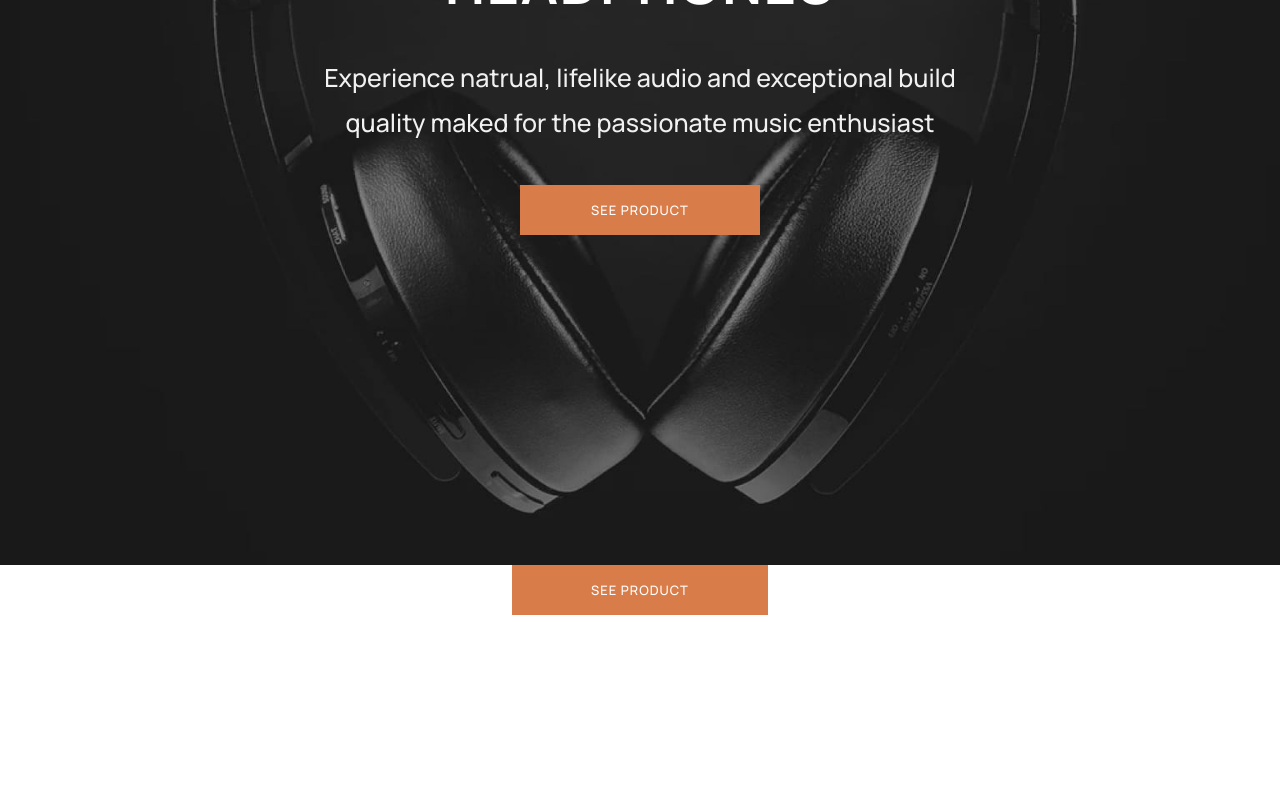
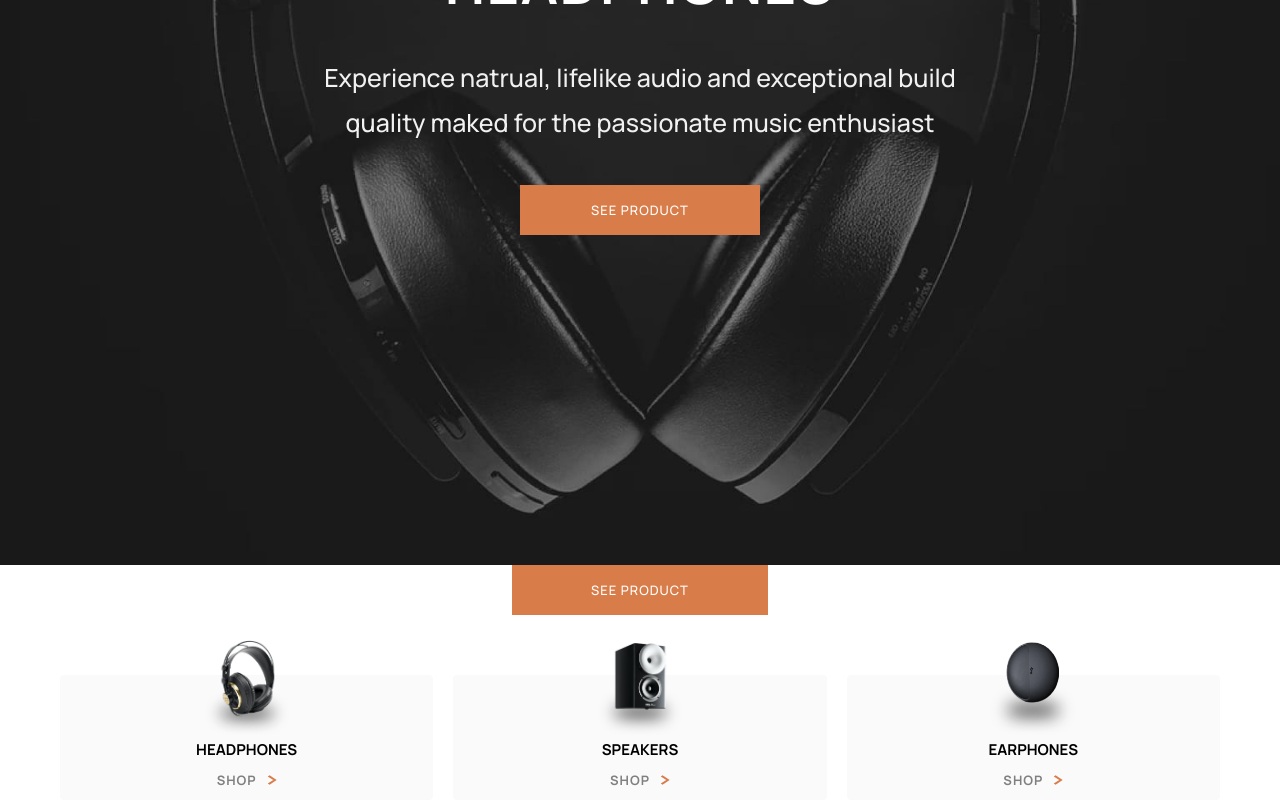
Before and after one commit to BilalHassen/audiophile-web-site, a React (Vite) app: page / in a window 1280 px wide. Shown: the part 535-1335 px from the top of the page. Before the commit the page ends 1150 px from the top, so only its background shows below. Built offline with nearby package versions, Linux system fonts and the light colour scheme; a web font is replaced by a local one.

Commit message:
add middle nav component

```diff
--- a/src/Pages/HomePage/HomePage.jsx
+++ b/src/Pages/HomePage/HomePage.jsx
@@ -1,5 +1,6 @@
 import Header from "../../Components/Header/Header";
 import Hero from "../../Components/Hero/Hero";
+import Nav from "../../Components/Nav/Nav";
 import "./HomePage.scss";
 import { useState } from "react";
 
@@ -10,6 +11,7 @@ export default function Home() {
     <>
       <Header />
       <Hero />
+      <Nav />
     </>
   );
 }
```
